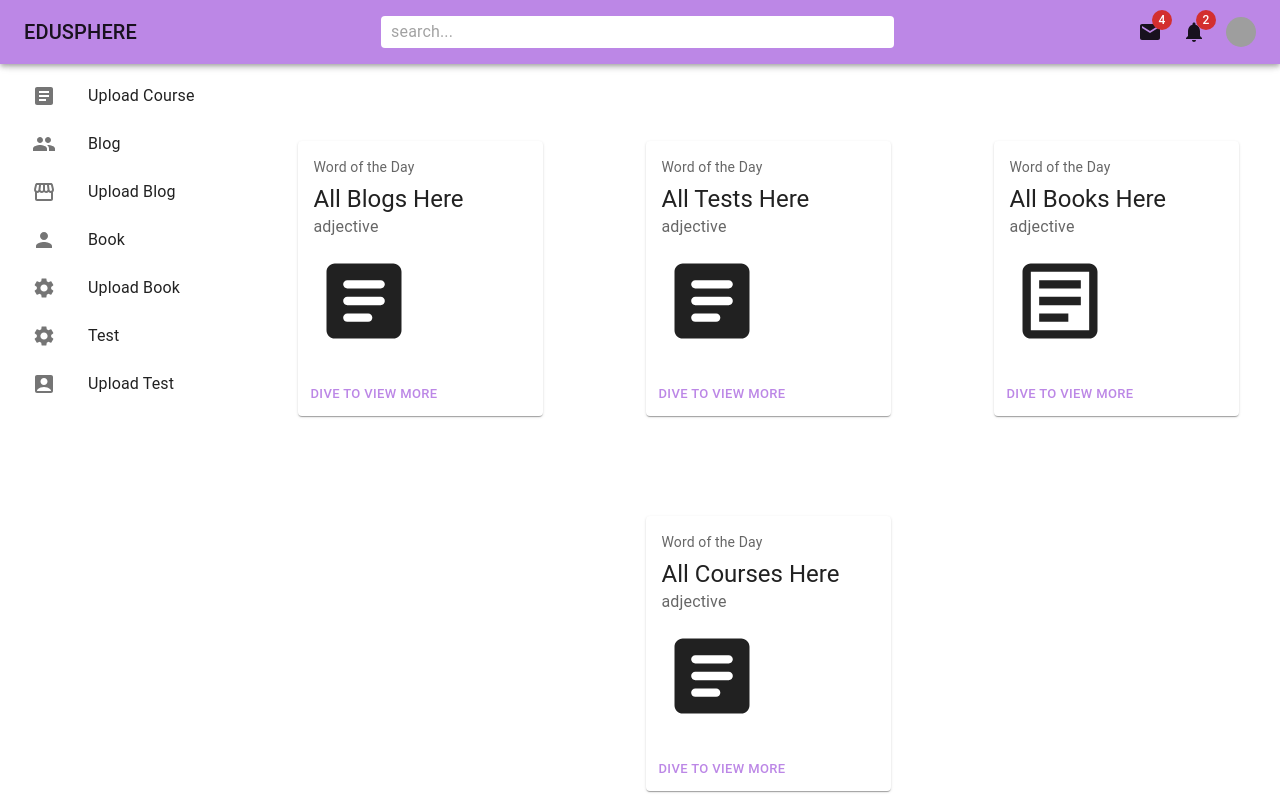
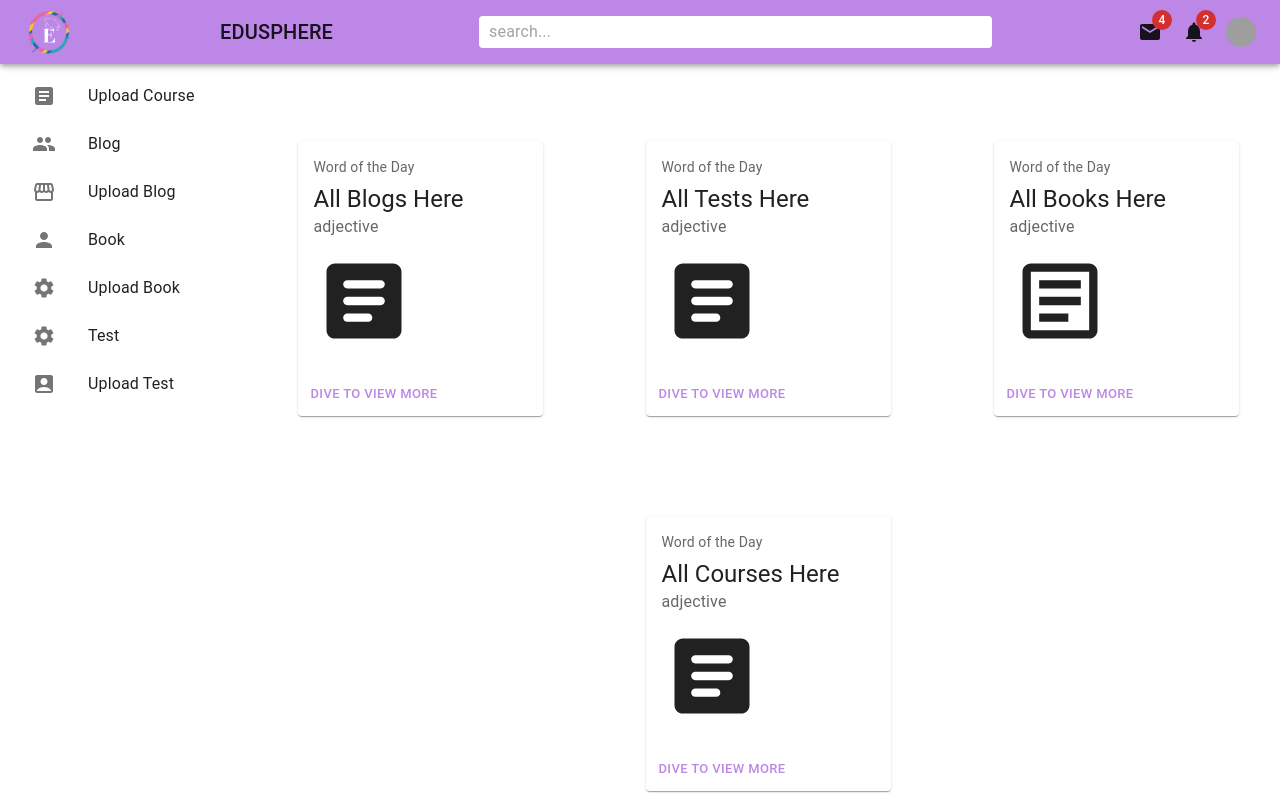
Before and after one commit to Akshay2342/Full-stack-proj, a React (Create React App) app in the folder client/: page / in a window 1280 px wide. Built offline with nearby package versions, Linux system fonts and the light colour scheme; no server answers; grey boxes are pictures that could not be loaded.

Commit message:
added logi

```diff
--- a/client/src/Components/Navbar.js
+++ b/client/src/Components/Navbar.js
@@ -1,4 +1,5 @@
       import { Login, ExitToApp , Mail, Notifications, Pets } from "@mui/icons-material";
+      import logo from '../../src/Edusphere.png'
       //import { Carousel } from 'react-responsive-carousel';
       //import "react-responsive-carousel/lib/styles/carousel.min.css";
       import {
@@ -76,6 +77,7 @@
           <>
           <AppBar>
             <StyledToolbar>
+              <img src={logo} alt="Logo" style={{ width: '50px', height: '50px' }} />
               <Typography variant="h6" sx={{ display: { xs: "none", sm: "block" } }}>
                 EDUSPHERE
               </Typography>
```
Also changed, not shown: client/src/Edusphere.png (added).
